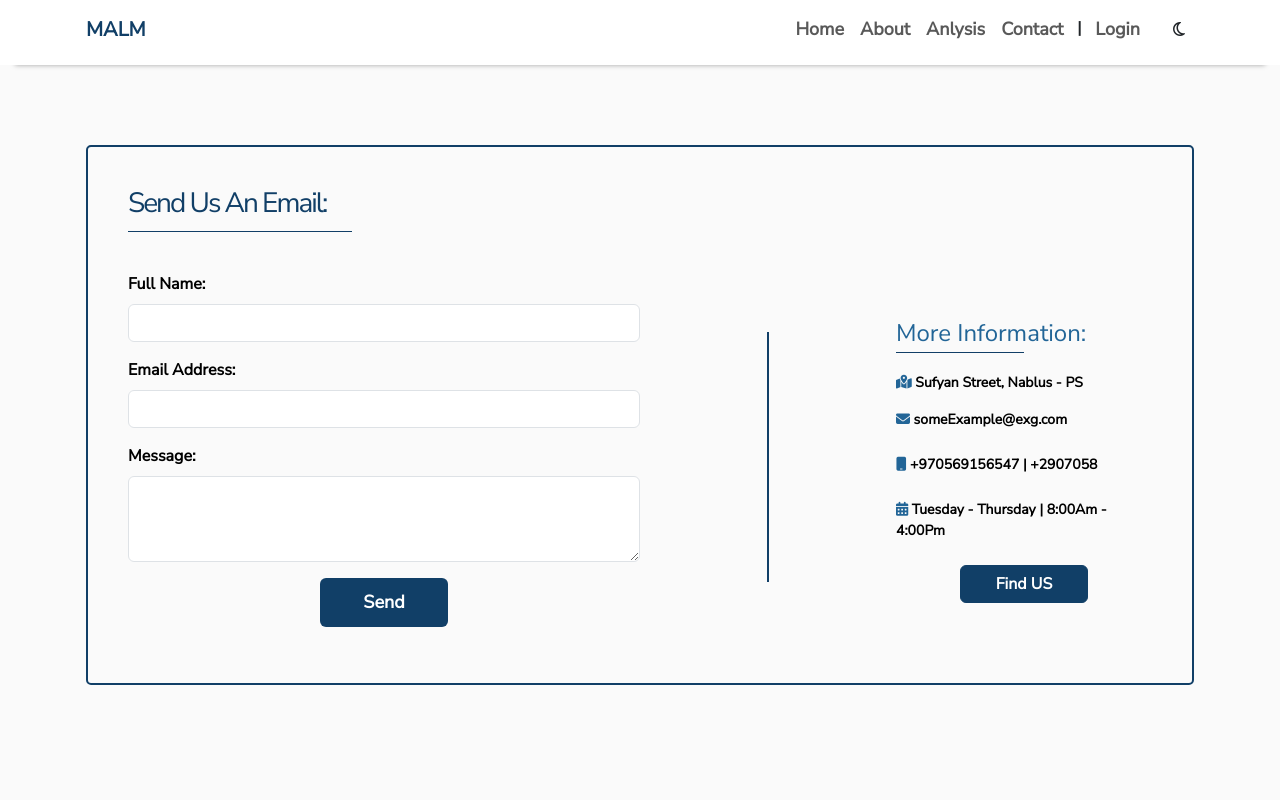
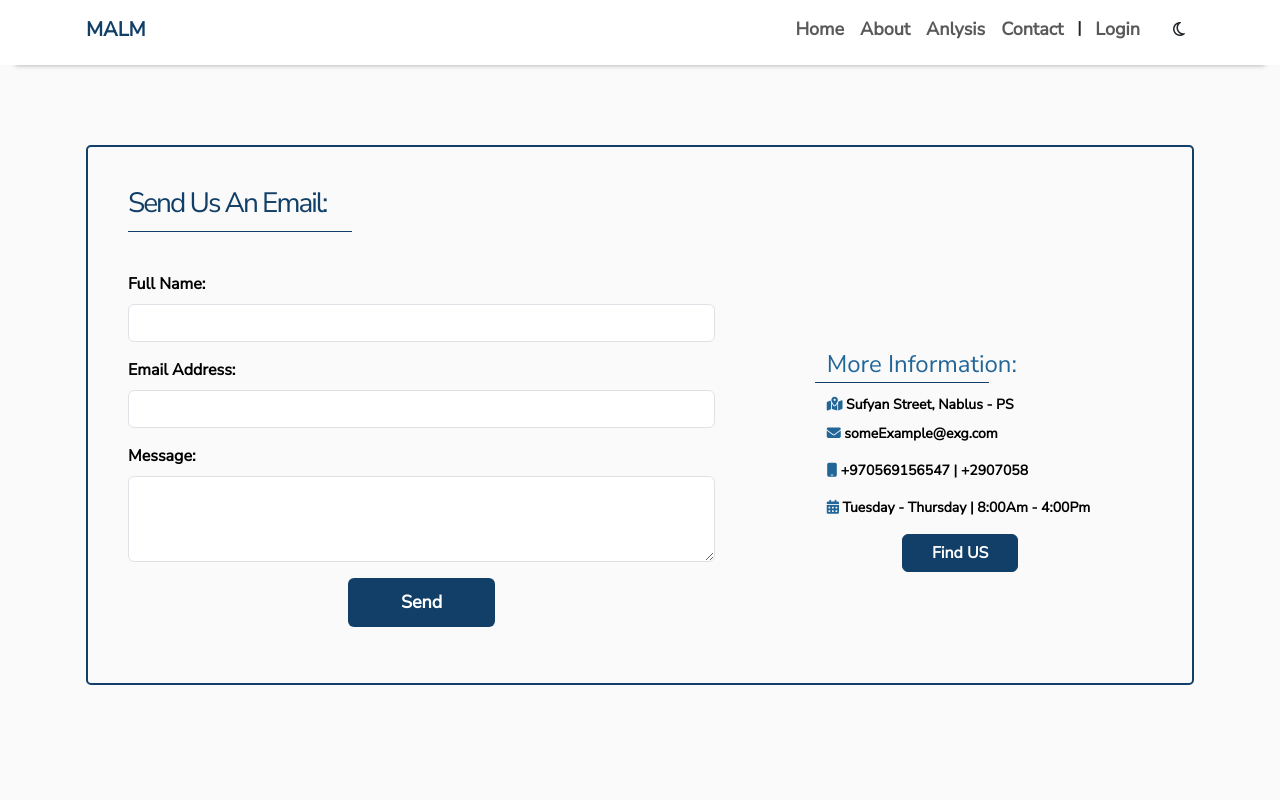
Before and after one commit to Mousa-Ahmed0/MALA, a React (Create React App) app in the folder client/: page /Contact in a window 1280 px wide. Shown: the top 800 px of the page. Built offline with nearby package versions, Linux system fonts and the light colour scheme.

Commit message:
MessageInterface V1.00 for users: Front

```diff
--- a/client/src/App.jsx
+++ b/client/src/App.jsx
@@ -18,6 +18,8 @@ import ResultDetails from "./components/ResultDetails/ResultDetails.jsx";
 import Profile from "./components/UserComponenet/UserProfile/UserProfileContainer.jsx";
 /*Ads*/
 import AdDetails from "./components/UserComponenet/Ads/AdDetails.jsx";
+/*User Messenger*/
+import UserMessageInterface from "./components/UserComponenet/Messenger/UserMessageInterface.jsx";
 //LP Components
 import Home from "./components/LandingPageCompon/Home/Home";
 import About from "./components/LandingPageCompon/About/About";
@@ -101,6 +103,7 @@ export default function App() {
     { id: 1, text: "Home", path: "/Patient/PatientHome" },
     { id: 2, text: "Healthy Calculators", path: "/Patient/HealthCalculators" },
     { id: 3, text: "Anlysis", path: "/Patient/Anlysis" },
+    { id: 4, text: "Contact Us", path: "/Patient/contactLab" },
     { id: 6, text: "|", path: null },
   ];
   //login user details
@@ -380,6 +383,15 @@ export default function App() {
                     />
                   }
                 />
+                <Route
+                  path="/Patient/contactLab"
+                  element={
+                    <UserMessageInterface
+                      user={userDetails}
+                      darkMode={darkMode}
+                    />
+                  }
+                />
                 <Route path="/Patient/Anlysis" element={<Anlysis />} />
               </Route>
               <Route path="*" element={<Error />} />
--- a/client/src/components/Anlysis/AnlysisContainer.jsx
+++ b/client/src/components/Anlysis/AnlysisContainer.jsx
@@ -64,6 +64,7 @@ export default function AnlysisContainer() {
                 <div className="card-Top-Details d-flex gap-1 justify-content-center flex-column">
                   <h1 className="h4">{Analyze.name}</h1>
                   <p className="h4 my-2">({Analyze.code})</p>
+                  <hr />
                   <p className="my-2">{Analyze.cost} NIS</p>
                 </div>
               </div>
--- a/client/src/components/LandingPageCompon/Contact/Contact.jsx
+++ b/client/src/components/LandingPageCompon/Contact/Contact.jsx
@@ -47,8 +47,8 @@ export default function Contact() {
         >
           Send Us An Email:
         </h1>
-        <div className="LP-Contact-Box d-flex flex-column flex-md-row justify-content-between align-items-center">
-          <div className="LP-Cont-Form w-50">
+        <div className="LP-Contact-Box row flex-column flex-md-row justify-content-between align-items-center">
+          <div className="col-12 col-md-7 LP-Cont-Form ">
             {errorList.map((error, index) => (
               <div key={index} className="alert alert-danger">
                 {" "}
@@ -106,41 +106,40 @@ export default function Contact() {
               </div>
             </form>
           </div>
-          <div className={`LP-Cont-Divide d-none d-md-block`}></div>
+          <div className={`col-12 col-md-1  d-none d-md-block`}></div>
           <div
-            className={`LP-Cont-Details w-25 d-flex flex-column flex-start gap-2 ${
+            className={`LP-Cont-Details col-12 col-md-4 d-flex flex-column flex-start gap-2 ${
               darkMode ? " spic-dark-mode" : ""
             }`}
           >
-            <div className="">
+            <div className="row">
               <h4
-                className={`my-2 colorMain ${
+                className={`col-12 my-2 colorMain ${
                   darkMode ? " spic-dark-mode" : ""
                 }`}
               >
                 More Information:
               </h4>
-            </div>
-            <p className="my-2 detailes-size">
-              <i className="fa-solid fa-map-location-dot colorMain"></i> Sufyan
-              Street, Nablus - PS
+              <p className="my-2 col-12 detailes-size">
+                <i className="fa-solid fa-map-location-dot colorMain"></i>{" "}
+                Sufyan Street, Nablus - PS
               </p>
-            <p className="mb-3 detailes-size">
+              <p className="mb-3 col-12 detailes-size">
                 <i className="fa-solid fa-envelope colorMain"></i>{" "}
                 someExample@exg.com
               </p>
-            <p className="mb-3 detailes-size">
+              <p className="mb-3 col-12 detailes-size">
                 <i className="fa-solid fa-mobile colorMain"></i> +970569156547{" "}
                 <span className="font-weight-bold">|</span>{" "}
                 <i className="font-weight-bold"></i> +2907058
               </p>
-            <p className="mb-3 detailes-size">
-              <i className="fa-solid fa-calendar-days colorMain"></i> Tuesday -
-              Thursday <span className="font-weight-bold">|</span> 8:00Am -
+              <p className="mb-3 col-12 detailes-size">
+                <i className="fa-solid fa-calendar-days colorMain"></i> Tuesday
+                - Thursday <span className="font-weight-bold">|</span> 8:00Am -
                 4:00Pm
               </p>
               <a
-              className="btn bgMain w-50"
+                className="btn bgMain col-4"
                 href="https://www.google.com/maps/place/%D9%85%D8%AE%D8%AA%D8%A8%D8%B1%D8%A7%D8%AA+%D9%85%D9%8A%D8%AF%D9%8A%D9%83%D9%8A%D8%B1+-+%D9%81%D8%B1%D8%B9+%D9%86%D8%A7%D8%A8%D9%84%D8%B3+%D8%A7%D9%84%D9%85%D8%B1%D9%83%D8%B2%D9%8A%E2%80%AD/@32.2236318,35.2608394,17z/data=!4m10!1m2!2m1!1zbWVkaWNhcmUg2YXYrtiq2KjYsdin2Ko!3m6!1s0x151ce1856a93462f:0x71bb2242fd6896e8!8m2!3d32.2232016!4d35.259248!15sChdtZWRpY2FyZSDZhdiu2KrYqNix2KfYqpIBC21lZGljYWxfbGFi4AEA!16s%2Fg%2F11jk_tx3kz?hl=ar&entry=ttu"
                 target="_blank"
               >
@@ -150,5 +149,6 @@ export default function Contact() {
           </div>
         </div>
       </div>
+    </div>
   );
 }
--- a/client/src/components/Staff/AdsHandale/AdsHandaleComponents/AddNewAdd.jsx
+++ b/client/src/components/Staff/AdsHandale/AdsHandaleComponents/AddNewAdd.jsx
@@ -48,9 +48,9 @@ export default function AddNewAdd({ setIsFormOpen }) {
     /* forms.forEach((form) => {
       formData.append("images", form);
     });*/
+    console.log("newAd: ", ad);
 
     try {
-      console.log("newAd: ", ad);
       const formDataToSend = new FormData();
       ad.images.forEach((image, index) => {
         formDataToSend.append(`images[${index}]`, image);
--- /dev/null
+++ b/client/src/components/UserComponenet/Messenger/UserMessageInterface.jsx
@@ -0,0 +1,50 @@
+import React, { useEffect } from "react";
+import BackBtn from "../../BackBtn";
+export default function UserMessageInterface({ user, darkMode }) {
+  useEffect(() => {}, []);
+  return (
+    <>
+      <div className="ST-section">
+        <BackBtn />
+        <div className="Reg-Pat my-5">
+          <div className={`page-form ${darkMode ? " border-white" : ""}`}>
+            <div className="my-5 d-flex flex-column align-items-center justify-content-center">
+              <h1 className={`h3 m-0 ${darkMode ? " text-white" : ""}`}>
+                Contact With Us:
+              </h1>
+              <hr className={`my-2 w-50 ${darkMode ? " text-white" : ""}`} />
+            </div>
+            <div className={`"message-platform row mx-4" `}>
+              <h1 className="col-12 h3 my-0 colorMain">MALM:</h1>
+              <div
+                className={`row message-box bottom-shadow my-3 ${
+                  darkMode ? " spic-dark-mode" : ""
+                }`}
+              >
+                <div className="col-12 messages"></div>
+                <div className="col-12">
+                  <div className="row">
+                    <div className="col-10 form-floating gray-color">
+                      <input
+                        className={`${
+                          darkMode ? " spic-dark-mode" : "light"
+                        } form-control border-0`}
+                        type="text"
+                        placeholder="your message ..."
+                      />
+                    </div>
+                    <div className="col-2 d-flex align-items-center">
+                      <button className="nav-link position-relative">
+                        <i className="fa-solid fa-message colorMain mid-bold h3 m-0"></i>
+                      </button>
+                    </div>
+                  </div>
+                </div>
+              </div>
+            </div>
+          </div>
+        </div>
+      </div>
+    </>
+  );
+}
--- a/client/src/index.css
+++ b/client/src/index.css
@@ -19,6 +19,7 @@
 }
 * {
   transition: 0 !important;
+  -webkit-tap-highlight-color: transparent !important;
 }
 html {
   scroll-behavior: smooth;
@@ -486,6 +487,18 @@ select option {
 .carousel-control-prev span {
   color: black;
 }
+
+/*/****************/
+.message-box {
+  min-height: 30rem;
+  max-height: 30rem;
+}
+.messages {
+  min-height: 25rem;
+  max-height: 25rem;
+  overflow-x: hidden;
+  overflow-y: auto;
+}
 /*** ~~~~~~~~~~~~~~~~~~~~~~~~~~~~~~_~~~~~~~~~~~~~~~~~~~~~~~~~~~~~~ Animations ~~~~~~~~~~~~~~~~~~~~~~~~~~~~~~_~~~~~~~~~~~~~~~~~~~~~~~~~~~~~~ ***/
 /* Typing */
 @keyframes typing {
--- a/client/src/pages/LandingPage/LandingPage.css
+++ b/client/src/pages/LandingPage/LandingPage.css
@@ -131,7 +131,6 @@
 }
 /************* About **************/
 .LP-section.LP-About {
-  overflow: auto;
   width: 100%;
   padding: 0.35rem 0.875rem;
 }
@@ -180,9 +179,6 @@
 }
 /*** ~~~~~~~~~~~~~~~~~~~~~~~~~~~~~~_~~~~~~~~~~~~~~~~~~~~~~~~~~~~~~ Trending Anlysiss ~~~~~~~~~~~~~~~~~~~~~~~~~~~~~~_~~~~~~~~~~~~~~~~~~~~~~~~~~~~~~ ***/
 
-.LP-section.LP-trindingAnlysis {
-  overflow: auto;
-}
 .trendRow {
   gap: 2.5rem;
 }
```
Also changed, not shown: client/src/components/Patient/PatientHome.jsx (+6 -7 lines), 1 other file (tests, documents, lock files or other folders). Lines whose indentation alone changed are shown as unchanged.
